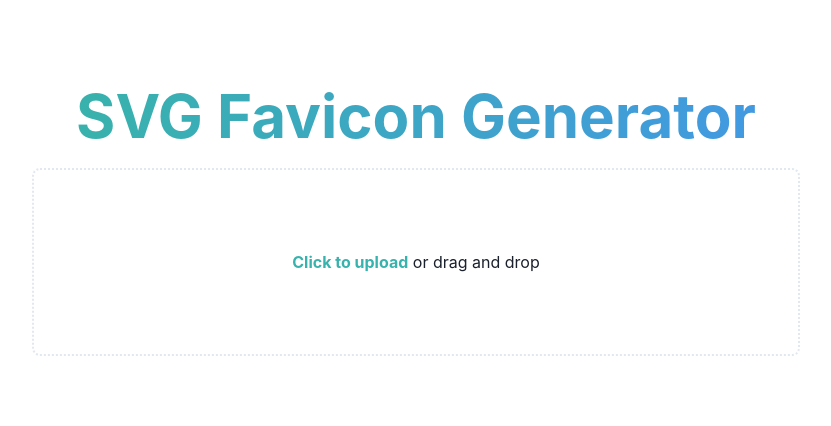
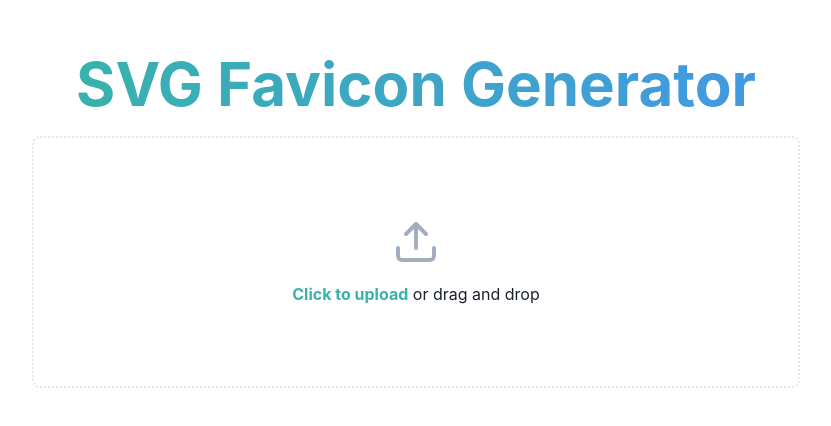
Before and after one commit to shun-shobon/favicon-generator, a React app: page / in a window 1280 px wide. Shown: the part 182-608 px from the top of the page, without its empty margins (224-1055 px from the left). Built offline with nearby package versions, Linux system fonts and the light colour scheme; the HTML template or start-up script is replaced by a standard one; what @resvg/resvg-wasm would draw is missing.

Commit message:
feat: Improve UI

```diff
--- a/package.json
+++ b/package.json
@@ -9,9 +9,7 @@
     "format": "prettier --write 'src/**/*.{js,jsx,ts,tsx,css,scss}'"
   },
   "dependencies": {
-    "@chakra-ui/icons": "^2.0.17",
     "@chakra-ui/react": "^2.5.1",
-    "@chakra-ui/system": "^2.5.1",
     "@emotion/react": "^11.10.6",
     "@emotion/styled": "^11.10.6",
     "@resvg/resvg-wasm": "^2.4.1",
@@ -19,7 +17,6 @@
     "jszip": "^3.10.1",
     "react": "^18.2.0",
     "react-dom": "^18.2.0",
-    "react-hook-form": "^7.43.2",
     "react-icons": "^4.7.1",
     "react-syntax-highlighter": "^15.5.0"
   },
--- a/src/components/FileInput.tsx
+++ b/src/components/FileInput.tsx
@@ -1,6 +1,6 @@
-import { Box, Link, VStack } from "@chakra-ui/react";
+import { Box, Link, VStack, Spinner, Icon } from "@chakra-ui/react";
 import { ChangeEvent, DragEvent, useId, useState } from "react";
-import { Spinner } from "@chakra-ui/react";
+import { FiUpload } from "react-icons/fi";
 
 type Props = {
   loading: boolean;
@@ -36,13 +36,14 @@ export function FileInput({ loading, onFileSubmit }: Props): JSX.Element {
   };
 
   return (
-    <Box
+    <VStack
       as="form"
       onDrop={handleDrop}
       onDragOver={handleDragOver}
       onDragLeave={() => setDragOver(false)}
       w="full"
       maxW="container.md"
+      gap={4}
       px={10}
       py={20}
       textAlign="center"
@@ -53,13 +54,6 @@ export function FileInput({ loading, onFileSubmit }: Props): JSX.Element {
       borderStyle="dotted"
       borderRadius="lg"
     >
-      <input
-        type="file"
-        accept="image/svg+xml"
-        id={inputId}
-        hidden
-        onChange={handleChange}
-      />
       {loading && (
         <VStack
           position="absolute"
@@ -68,23 +62,31 @@ export function FileInput({ loading, onFileSubmit }: Props): JSX.Element {
           top={0}
           left={0}
           justify="center"
-          bgColor="gray.100"
+          bgColor="gray.50"
           marginTop={0}
         >
           <Spinner
             size="xl"
             thickness="4px"
             emptyColor="gray.200"
-            color="gray.600"
+            color="teal.400"
           />
         </VStack>
       )}
+      <input
+        type="file"
+        accept="image/svg+xml"
+        id={inputId}
+        hidden
+        onChange={handleChange}
+      />
+      <Icon as={FiUpload} w={12} h={12} color="gray.400" />
       <Box>
         <Link as="label" htmlFor={inputId} color="teal.400" fontWeight={700}>
           Click to upload
         </Link>{" "}
         or drag and drop
       </Box>
-    </Box>
+    </VStack>
   );
 }
--- a/src/components/Success.tsx
+++ b/src/components/Success.tsx
@@ -48,7 +48,7 @@ export function Success({ data, onOneMore }: Props): JSX.Element {
       >
         {headHtml.trim()}
       </SyntaxHighlighter>
-      <Link color="teal.400" fontWeight={700} onClick={onOneMore}>
+      <Link color="gray.400" fontWeight={700} onClick={onOneMore}>
         One more?
       </Link>
     </Box>
```
Also changed, not shown: 1 other file (tests, documents, lock files or other folders).
